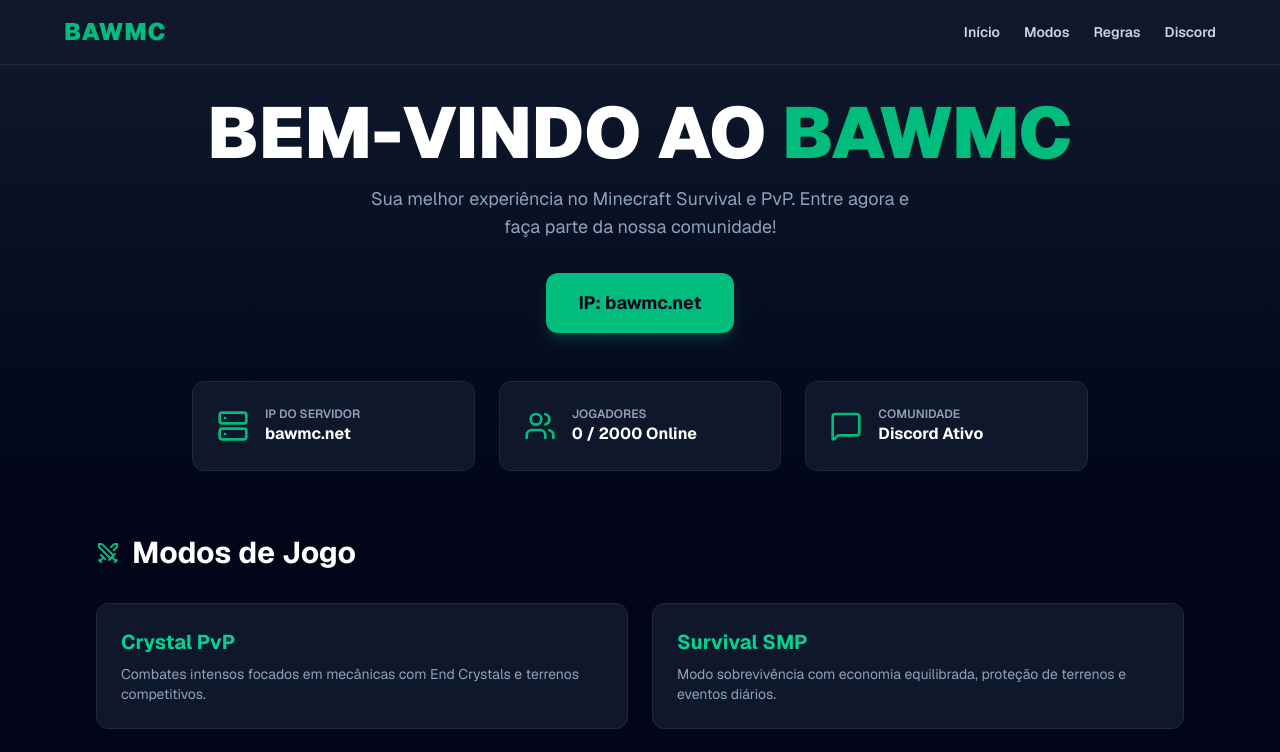
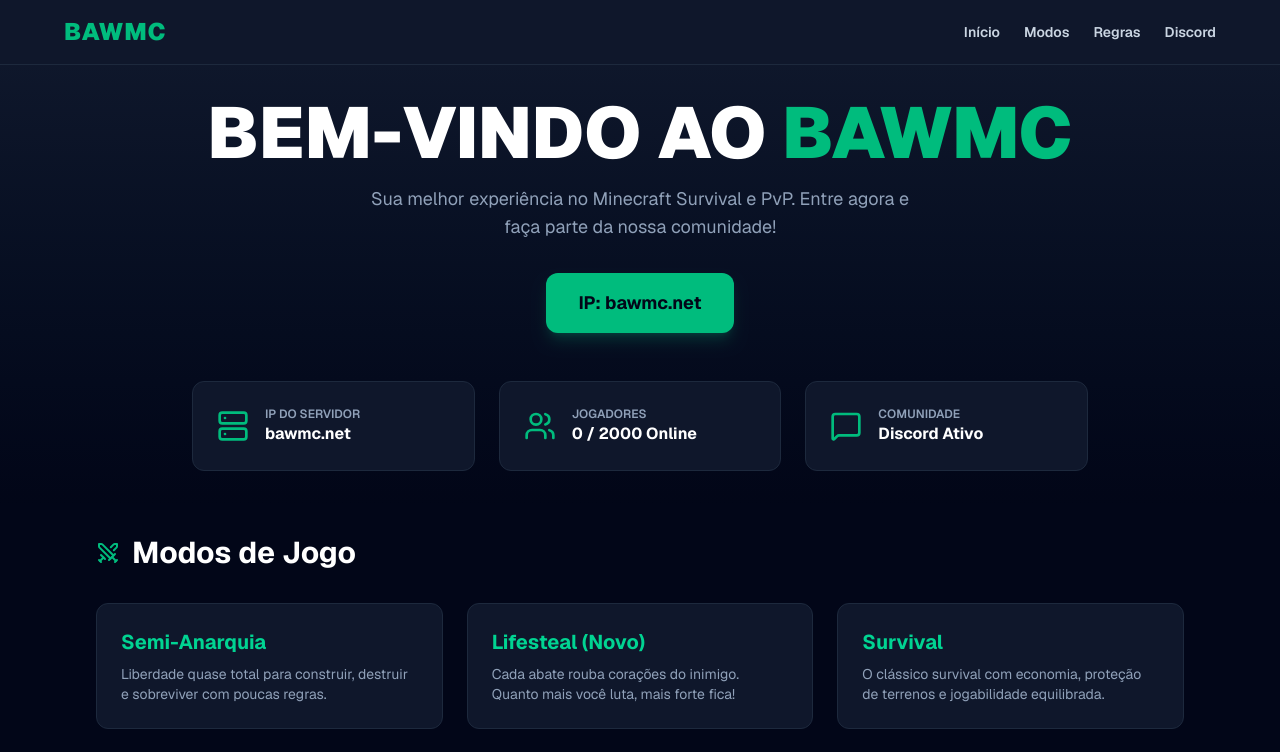
Before and after one commit to Bawmcnet/bawmc-website, a Next.js app: page / in a window 1280 px wide. Shown: the top 752 px of the page. Built offline with nearby package versions, Linux system fonts and the light colour scheme; no server answers.

Commit message:
Atualiza todos os modos de jogo e mantém o status dinâmico

```diff
--- a/app/page.tsx
+++ b/app/page.tsx
@@ -1,4 +1,4 @@
-import { Copy, Users, Server, Shield, MessageSquare, Swords } from "lucide-react";
+import { Users, Server, Shield, MessageSquare, Swords } from "lucide-react";
 
 async function getServerStatus() {
   try {
@@ -41,7 +41,7 @@
           Sua melhor experiência no Minecraft Survival e PvP. Entre agora e faça parte da nossa comunidade!
         </p>
 
-        {/* Botão de Copiar IP (Cliente) - Como precisamos de interatividade, podemos isolar ou usar componentes, mas para manter simples com Server Component, vamos exibir o IP claramente */}
+        {/* IP do Servidor */}
         <div className="flex items-center gap-3 bg-emerald-500 text-slate-950 font-bold text-lg px-8 py-4 rounded-xl shadow-lg shadow-emerald-500/20 mb-12">
           <span>IP: {serverIp}</span>
         </div>
@@ -77,14 +77,30 @@
         <h3 className="text-3xl font-bold mb-8 flex items-center gap-3">
           <Swords className="text-emerald-500" /> Modos de Jogo
         </h3>
-        <div className="grid grid-cols-1 md:grid-cols-2 gap-6">
+        <div className="grid grid-cols-1 md:grid-cols-2 lg:grid-cols-3 gap-6">
+          <div className="bg-slate-900 border border-slate-800 p-6 rounded-xl">
+            <h4 className="text-xl font-bold text-emerald-400 mb-2">Semi-Anarquia</h4>
+            <p className="text-slate-400 text-sm">Liberdade quase total para construir, destruir e sobreviver com poucas regras.</p>
+          </div>
+          <div className="bg-slate-900 border border-slate-800 p-6 rounded-xl">
+            <h4 className="text-xl font-bold text-emerald-400 mb-2">Lifesteal (Novo)</h4>
+            <p className="text-slate-400 text-sm">Cada abate rouba corações do inimigo. Quanto mais você luta, mais forte fica!</p>
+          </div>
+          <div className="bg-slate-900 border border-slate-800 p-6 rounded-xl">
+            <h4 className="text-xl font-bold text-emerald-400 mb-2">Survival</h4>
+            <p className="text-slate-400 text-sm">O clássico survival com economia, proteção de terrenos e jogabilidade equilibrada.</p>
+          </div>
+          <div className="bg-slate-900 border border-slate-800 p-6 rounded-xl">
+            <h4 className="text-xl font-bold text-emerald-400 mb-2">Practice</h4>
+            <p className="text-slate-400 text-sm">Treine suas habilidades de combate em diferentes cenários e kits variados.</p>
+          </div>
           <div className="bg-slate-900 border border-slate-800 p-6 rounded-xl">
             <h4 className="text-xl font-bold text-emerald-400 mb-2">Crystal PvP</h4>
-            <p className="text-slate-400 text-sm">Combates intensos focados em mecânicas com End Crystals e terrenos competitivos.</p>
+            <p className="text-slate-400 text-sm">Focado inteiramente no PvP de cristais com arenas de treino dinâmicas.</p>
           </div>
           <div className="bg-slate-900 border border-slate-800 p-6 rounded-xl">
-            <h4 className="text-xl font-bold text-emerald-400 mb-2">Survival SMP</h4>
-            <p className="text-slate-400 text-sm">Modo sobrevivência com economia equilibrada, proteção de terrenos e eventos diários.</p>
+            <h4 className="text-xl font-bold text-emerald-400 mb-2">Eventos</h4>
+            <p className="text-slate-400 text-sm">Eventos especiais organizados pela administração com prêmios exclusivos para os participantes.</p>
           </div>
         </div>
       </section>
```
